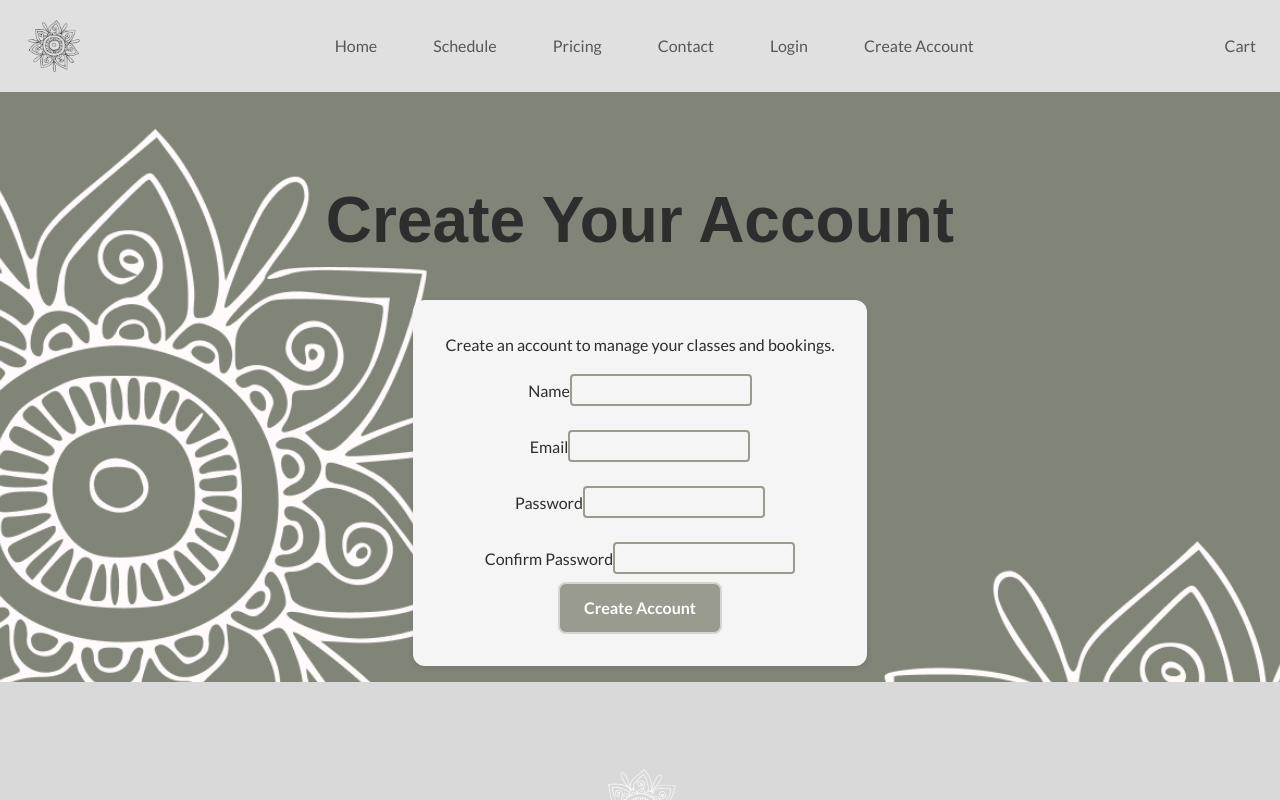
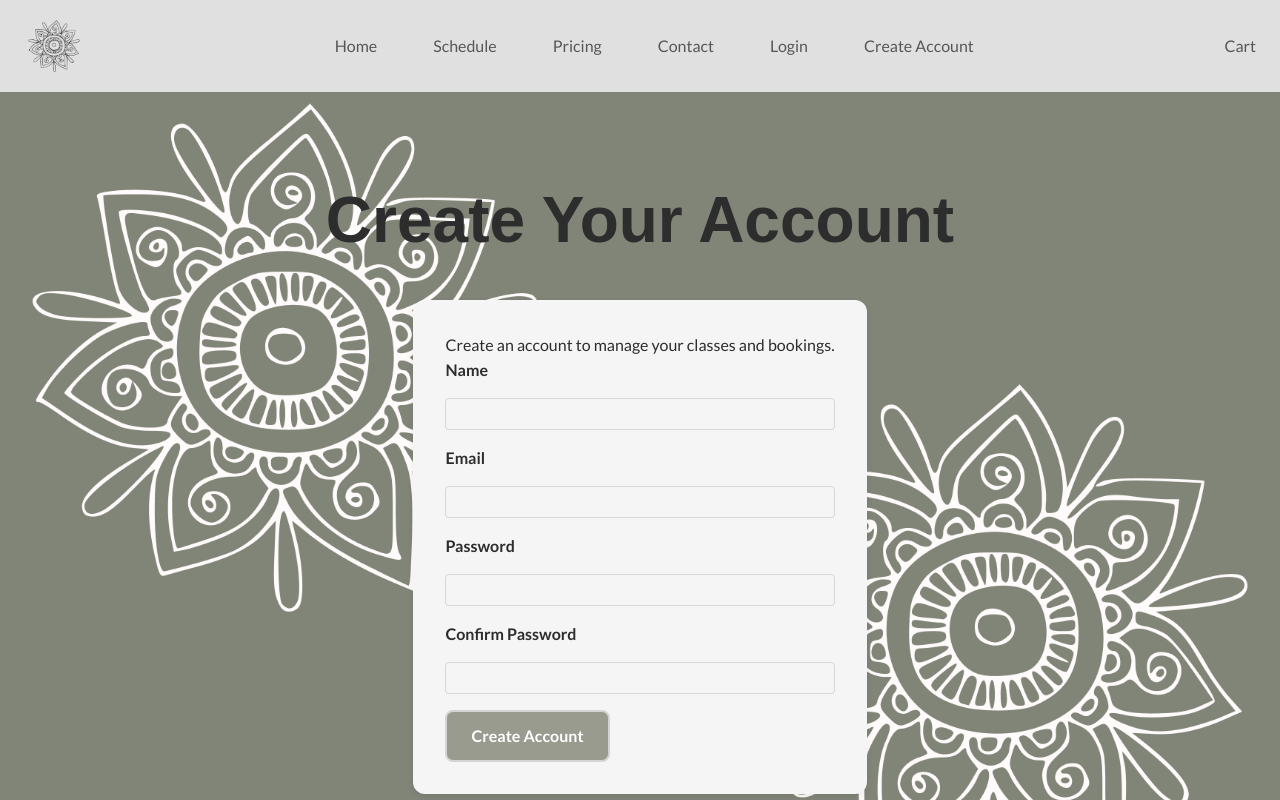
Before and after one commit to meglaurie/yoga-studio-app, a Next.js app: page /register in a window 1280 px wide. Shown: the top 800 px of the page. Built offline with nearby package versions, Linux system fonts and the light colour scheme; no server answers; a web font is replaced by a local one.

Commit message:
Polishing CSS

```diff
--- a/app/contact/page.tsx
+++ b/app/contact/page.tsx
@@ -15,8 +15,8 @@ export default function ContactPage() {
         <div>
           <h2 className="text-lg font-semibold">Studio info</h2>
           <div className="mt-4 space-y-3 text-sm text-gray-600">
-            <p>123 Placeholder Street, Calgary, AB</p>
-            <p>(403) 555-0100</p>
+            <p>123 Serenity Lane Calgary, AB T2X 1Y5</p>
+            <p>(403) 555-1234</p>
             <p>hello@stillwateryoga.com</p>
             <p>
               Mon–Fri: 6am–8pm
--- a/app/login/page.tsx
+++ b/app/login/page.tsx
@@ -5,6 +5,7 @@ import Card from '@/components/ui/Card';
 
 import LoginForm from '@/components/auth/LoginForm';
 import Background from '@/components/ui/Background';
+import Footer from '@/components/layout/Footer';
 
 export default function LoginPage() {
   return (
--- a/app/register/page.tsx
+++ b/app/register/page.tsx
@@ -4,7 +4,6 @@ import Text from '@/components/ui/Text';
 
 import RegisterForm from '@/components/auth/RegisterForm';
 import Background from '@/components/ui/Background';
-import Footer from '@/components/layout/Footer';
 import Card from '@/components/ui/Card';
 
 export default function RegisterPage() {
@@ -22,7 +21,6 @@ export default function RegisterPage() {
           <RegisterForm />
         </Card>
       </Container>
-      <Footer/>
     </>
   );
 }
--- a/app/schedule/page.tsx
+++ b/app/schedule/page.tsx
@@ -8,6 +8,7 @@ import { getCurrentUser } from '@/lib/auth-server';
 import { formatDateForInput } from '@/lib/date';
 import { mapClassToYogaClass } from '@/lib/mappers/class';
 import Container from '@/components/layout/Container';
+import Background from '@/components/ui/Background';
 
 interface SchedulePageProps {
   searchParams: Promise<{
@@ -34,7 +35,8 @@ export default async function SchedulePage({
   );
 
   return (
-    <Section>
+    <>
+    <Background/>
       <Container>
         <Heading as="h1" size="display">
           Class Schedule
@@ -50,6 +52,6 @@ export default async function SchedulePage({
           isAuthenticated={Boolean(user)}
       />
     </Container>
-    </Section>
+    </>
   );
 }
--- a/components/auth/RegisterForm.tsx
+++ b/components/auth/RegisterForm.tsx
@@ -87,11 +87,12 @@ export default function RegisterForm() {
   }
 
   return (
-    <form onSubmit={handleSubmit(onSubmit)} noValidate>
+    <form className="register-form" onSubmit={handleSubmit(onSubmit)} noValidate>
       <div>
-        <label htmlFor="name">Name</label>
+        <label className="form-label" htmlFor="name">Name</label>
 
         <input
+          className="form-input"
           id="name"
           type="text"
           autoComplete="name"
@@ -104,9 +105,12 @@ export default function RegisterForm() {
       </div>
 
       <div>
-        <label htmlFor="email">Email</label>
+        <label className="form-label" htmlFor="email">
+          Email
+        </label>
 
         <input
+          className="form-input"
           id="email"
           type="email"
           autoComplete="email"
@@ -119,9 +123,12 @@ export default function RegisterForm() {
       </div>
 
       <div>
-        <label htmlFor="password">Password</label>
+        <label className="form-label" htmlFor="password">
+          Password
+        </label>
 
         <input
+          className="form-input"
           id="password"
           type="password"
           autoComplete="new-password"
@@ -134,11 +141,12 @@ export default function RegisterForm() {
       </div>
 
       <div>
-        <label htmlFor="confirmPassword">
+        <label className="form-label" htmlFor="confirmPassword">
           Confirm Password
         </label>
 
         <input
+          className="form-input"
           id="confirmPassword"
           type="password"
           autoComplete="new-password"
--- a/styles/components/_calendar.css
+++ b/styles/components/_calendar.css
@@ -1,13 +1,15 @@
 .calendar {
   width: 100%;
   font-family: var(--font-body);
+  background: var(--color-tertiary);
+  border-radius: var(--radius-md);
 }
 
 /* Header */
 .calendar__header {
   display: flex;
   align-items: center;
-  justify-content: space-between;
+  justify-content: space-around;
   gap: var(--space-3);
   margin-bottom: var(--space-3);
 }
--- a/styles/components/_input.css
+++ b/styles/components/_input.css
@@ -24,3 +24,12 @@
 .login-form {
   text-align: left; /* ensure labels/inputs align left inside centered containers */
 }
+
+.register-form .form-label,
+.register-form .form-input {
+  display: block;
+}
+
+.register-form {
+  text-align: left;
+}
```
Also changed, not shown: 1 other file (tests, documents, lock files or other folders).
